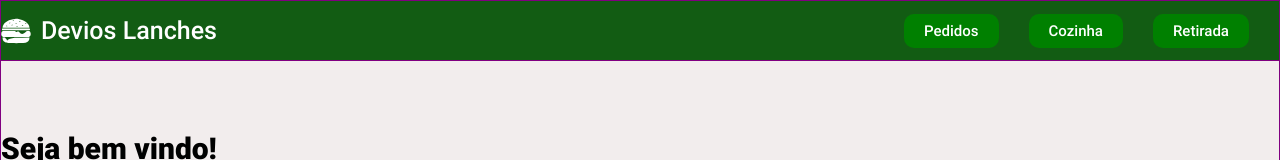
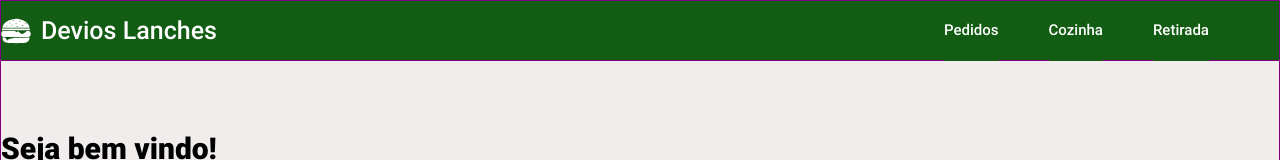
Before and after one commit to Knziee/PDV-Fast-Food-Front-end, a React (Create React App) app: page / in a window 1280 px wide. Shown: the top 160 px of the page. Built offline with nearby package versions, Linux system fonts and the light colour scheme.

Commit message:
fix: minor changes on navbar style

```diff
--- a/src/components/Header/Nav/index.tsx
+++ b/src/components/Header/Nav/index.tsx
@@ -1,29 +1,24 @@
-import { useState } from "react";
 import { useNavigate } from "react-router-dom";
 import { NavContainer, NavItem } from "./styles";
 
 interface NavProps {}
 
 export const Nav: React.FC<NavProps> = () => {
-  const [onPedidos, setOnPedidos] = useState("");
-
   let navigate = useNavigate();
 
   const handleClick = () => {
     navigate("/");
-    setOnPedidos("pedidosProps");
   };
 
   return (
     <NavContainer>
-      <NavItem onPedidos onClick={handleClick} backgroundColor={onPedidos}>
+      <NavItem onPedidos onClick={handleClick}>
         Pedidos
       </NavItem>
       <NavItem
         onClick={() => {
           navigate("/cozinha");
         }}
-        backgroundColor={onPedidos}
       >
         Cozinha
       </NavItem>
@@ -31,9 +26,6 @@ export const Nav: React.FC<NavProps> = () => {
         onClick={() => {
           navigate("/retirada");
         }}
-        backgroundColor={onPedidos}
-        Link
-        to="/retirada"
       >
         Retirada
       </NavItem>
--- a/src/components/Header/Nav/styles.tsx
+++ b/src/components/Header/Nav/styles.tsx
@@ -2,15 +2,17 @@ import styled from "styled-components";
 
 export const NavContainer = styled.div`
   display: flex;
-  gap: 30px;
+  gap: 50px;
   color: white;
-  margin-right: 30px;
+  margin-right: 70px;
+  margin-top: 20px;
 `;
 
 export const NavItem = styled.div`
-  padding: 8px 20px;
-  border-radius: 10px;
-  background-color: ${(props: any) =>
-    props.pedidosProps ? "green" : props.cozinhaProps ? "green" : "green"};
+  border-bottom: 3px solid #125c13;
+  padding: 0px 0px 19px 0px;
+  :hover {
+    border-bottom: 3px solid #ffff;
+  }
+  cursor: pointer;
 `;
-//background-color: ${props => !props.isAvailable ? "#FBE192" : props.selected ? "#8DD7CF" : "#C3CFD9"};
```
